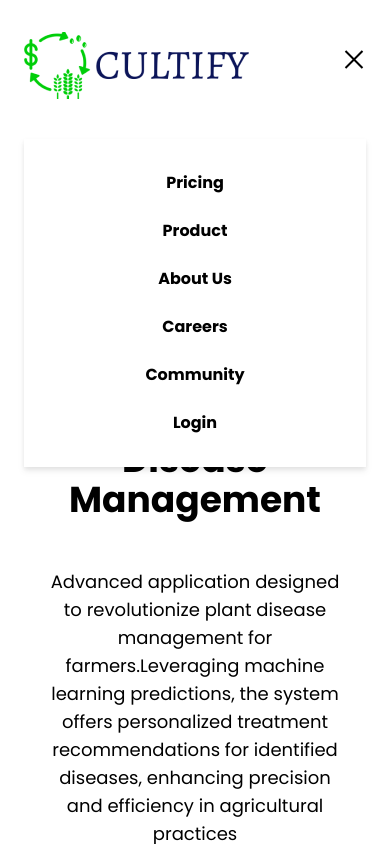
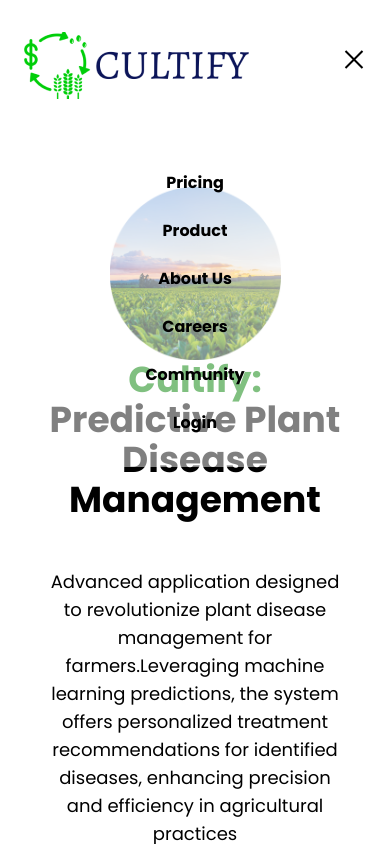
Before and after one commit to glennin-codes/venom-plant-disease-detector, a React (Vite) app: page / in a window 390 px wide. Both pictures are taken after a click on the button 354 px from the left and 61 px from the top of the page. Shown: the top 844 px of the page. Built offline with nearby package versions, Linux system fonts and the light colour scheme.

Commit message:
background opacity

```diff
--- a/src/components/NavBar/index.tsx
+++ b/src/components/NavBar/index.tsx
@@ -50,7 +50,7 @@ export const NavBar=()=>{
       <div className={`md:hidden `}>
         <div
           id="menu"
-          className={`absolute  font-Poppins flex-col items-center ${isMenuOpen ? 'flex' : 'hidden'} self-end py-8 mt-10 space-y-6 font-bold bg-white sm:w-auto sm:self-center left-6 right-6 drop-shadow-md`}
+          className={`absolute  font-Poppins flex-col items-center ${isMenuOpen ? 'flex' : 'hidden'} self-end py-8 mt-10 space-y-6 font-bold bg-white sm:w-auto sm:self-center left-6 right-6 bg-opacity-50`}
         >
           <a href="#">Pricing</a>
           <a href="#">Product</a>
```
